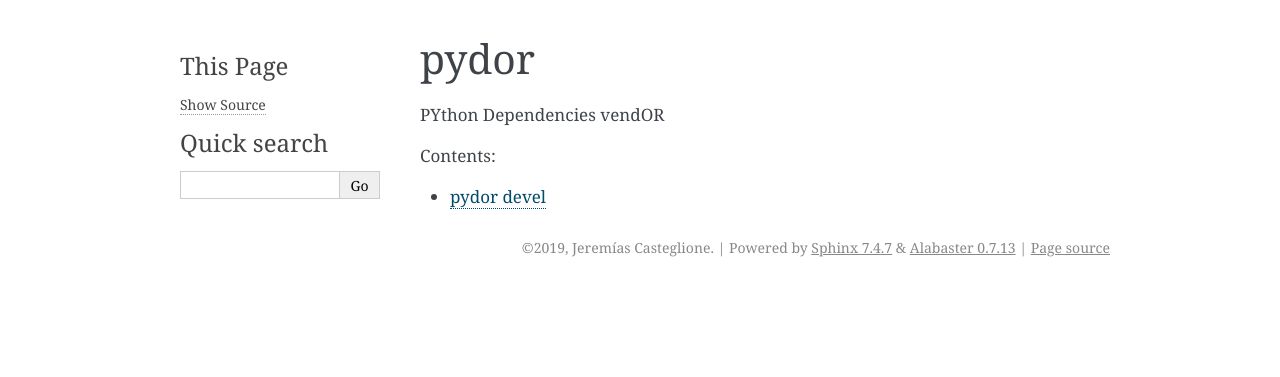
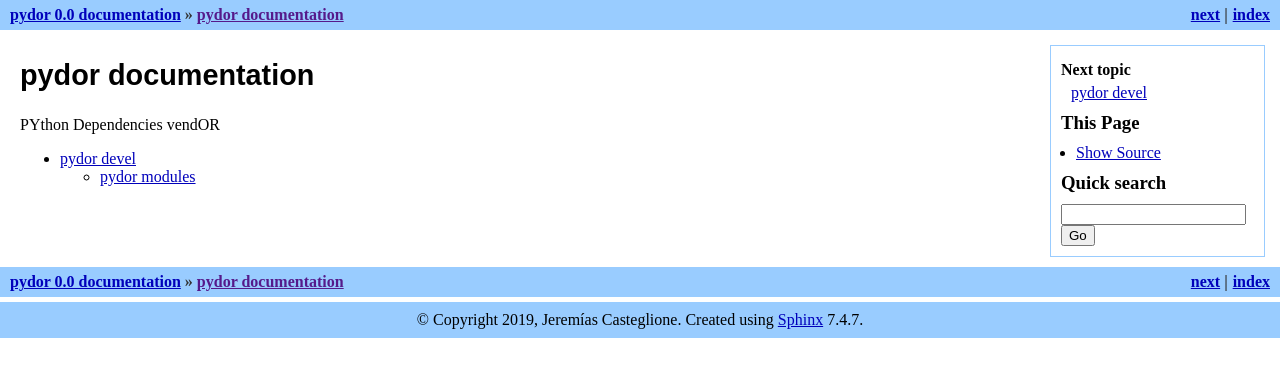
Before and after one commit to jrmsdev/pydor, a Sphinx documentation site: the page built from docs/index.rst, in a window 1280 px wide. Shown: the top 377 px of the page. Built offline with Sphinx 7.4.7, drawn with Linux system fonts in a browser that asks for light colours.

Commit message:
autodoc pydor module

```diff
--- a/docs/conf.py
+++ b/docs/conf.py
@@ -29,7 +29,9 @@
 # Add any Sphinx extension module names here, as strings. They can be
 # extensions coming with Sphinx (named 'sphinx.ext.*') or your custom
 # ones.
-extensions = []
+extensions = [
+	'sphinx.ext.autodoc',
+]
 
 # Add any paths that contain templates here, relative to this directory.
 templates_path = []
@@ -49,7 +51,7 @@
 # The theme to use for HTML and HTML Help pages.  See the documentation for
 # a list of builtin themes.
 #
-html_theme = 'alabaster'
+html_theme = 'traditional'
 
 # Add any paths that contain custom static files (such as style sheets) here,
 # relative to this directory. They are copied after the builtin static files,
--- a/docs/devel.rst
+++ b/docs/devel.rst
@@ -3,8 +3,5 @@
 
 .. toctree::
 	:maxdepth: 2
-	:caption: Contents:
 
-* :ref:`genindex`
-* :ref:`modindex`
-* :ref:`search`
+	modules
--- a/docs/index.rst
+++ b/docs/index.rst
@@ -1,13 +1,12 @@
 .. pydor documentation master file, created by
    sphinx-quickstart on Sun Jul 28 02:36:21 2019.
 
-pydor
-=====
+pydor documentation
+===================
 
 PYthon Dependencies vendOR
 
 .. toctree::
 	:maxdepth: 2
-	:caption: Contents:
 
-	./devel.rst
+	devel
--- /dev/null
+++ b/docs/modules.rst
@@ -0,0 +1,7 @@
+pydor modules
+=============
+
+.. toctree::
+	:maxdepth: 2
+
+	pydor
--- /dev/null
+++ b/docs/pydor.rst
@@ -0,0 +1,7 @@
+pydor
+=====
+
+.. automodule:: pydor
+	:members:
+	:undoc-members:
+	:show-inheritance:
```
Also changed, not shown: 1 other file.
